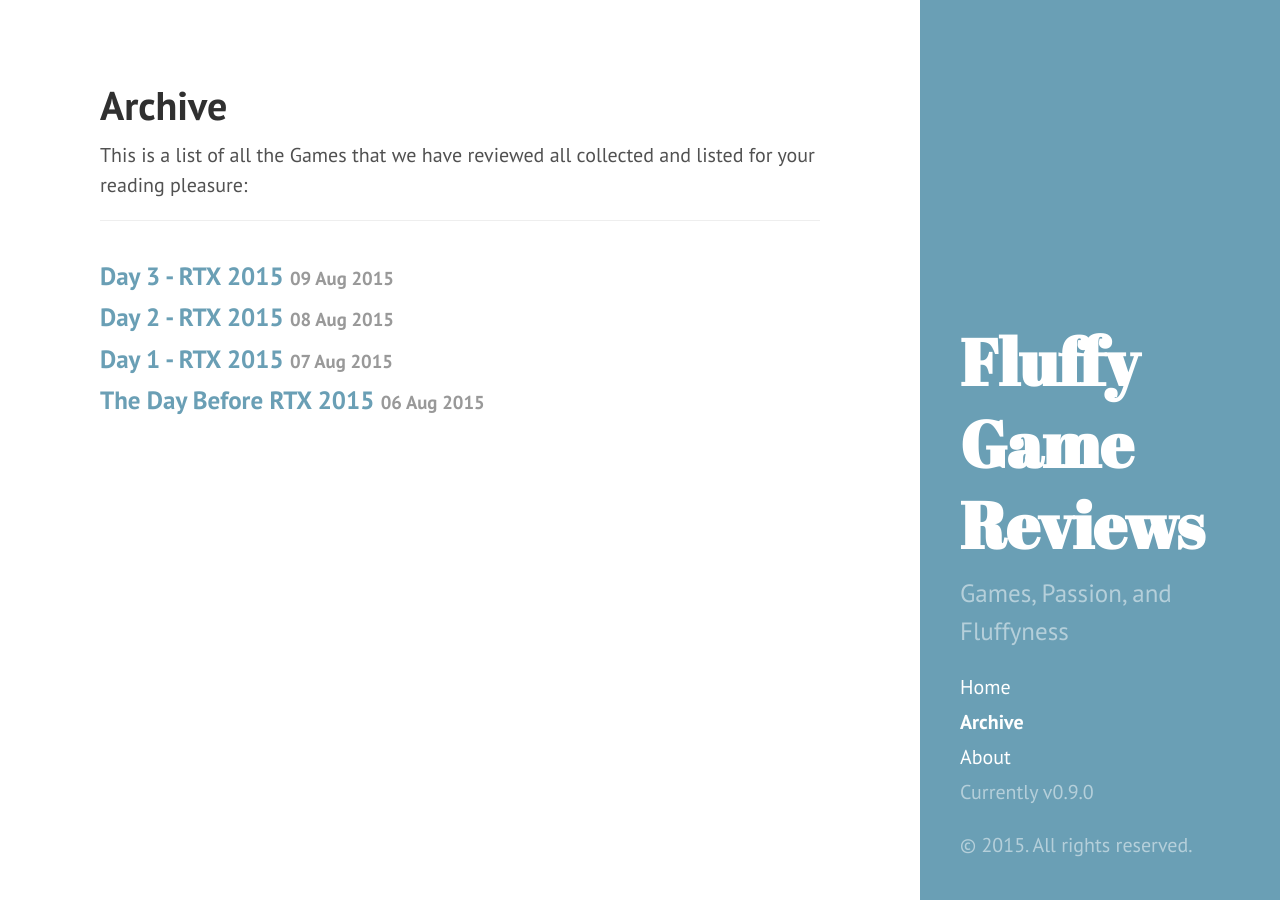
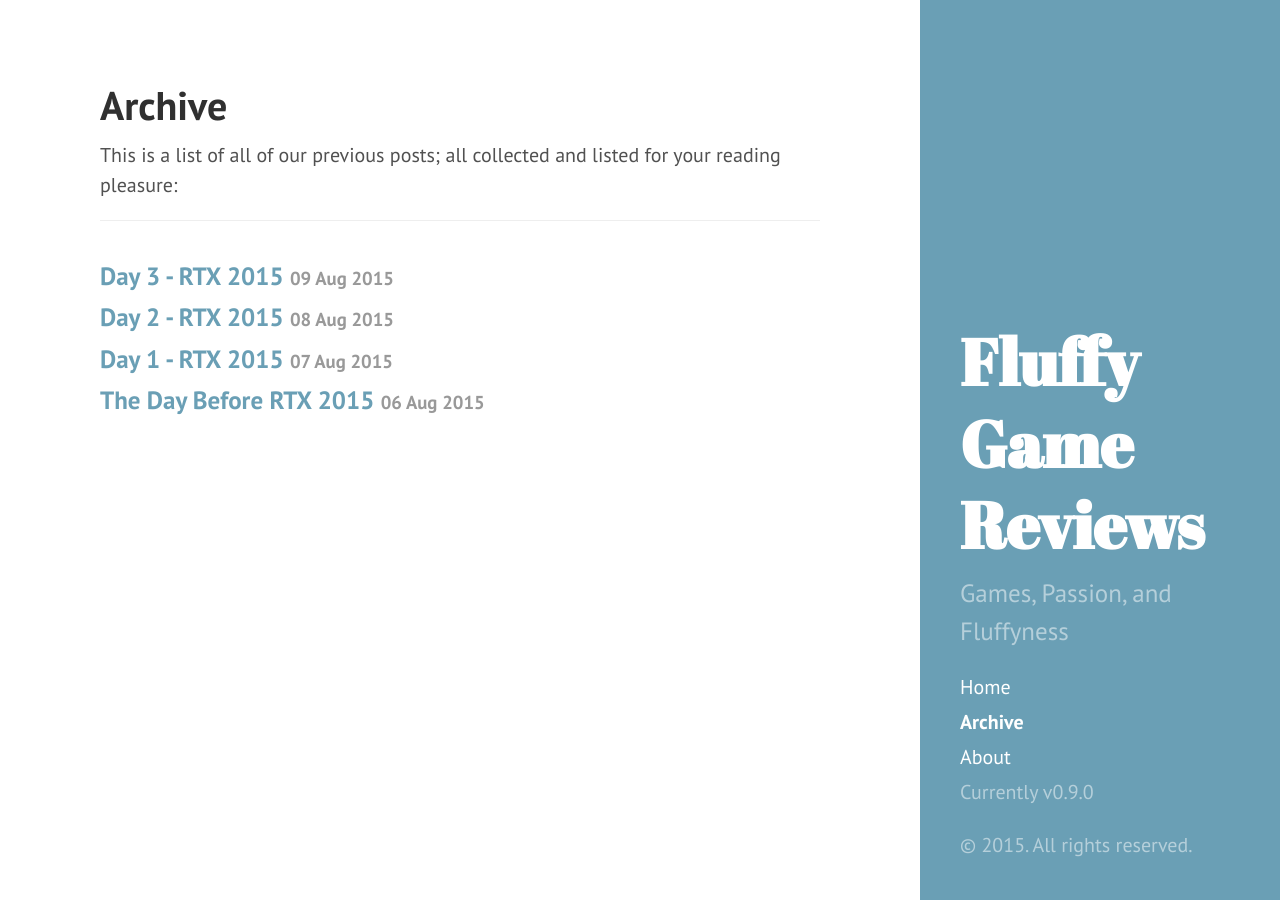
Before and after one commit to LordFluffyPants/LordFluffyPants.github.io, a Jekyll site: the page built from Archive.md, in a window 1280 px wide. Built offline with Jekyll 4.4.1, drawn with Linux system fonts in a browser that asks for light colours; Markdown is read by kramdown in place of the engine named in the settings.

Commit message:
more changes to the archive page

```diff
--- a/Archive.md
+++ b/Archive.md
@@ -3,7 +3,7 @@ layout: page
 title: Archive
 ---
 
-This is a list of all the Games that we have reviewed all collected and listed for your reading pleasure:
+This is a list of all of our previous posts; all collected and listed for your reading pleasure:
 <div class="related">
   <ul class="related-posts">
     {% for post in site.posts %}
```
